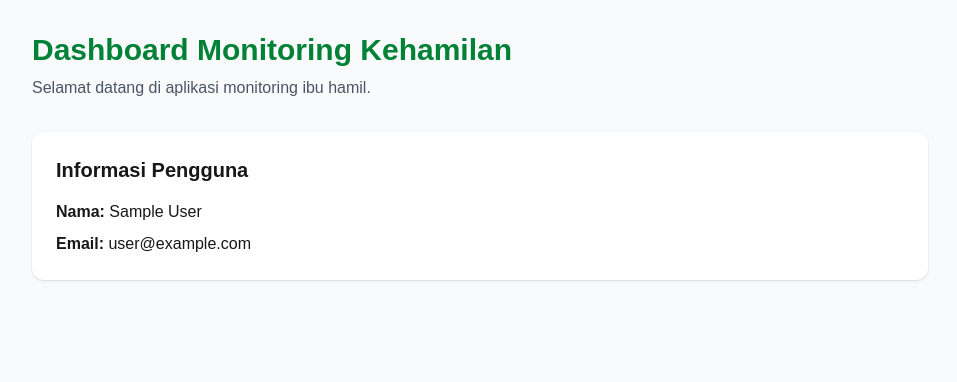
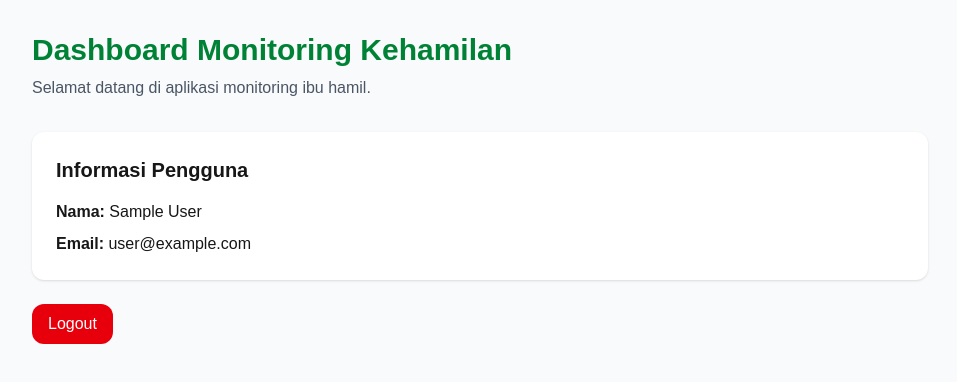
Before and after one commit to indrapendent/posyandu-monitoring-kehamilan, a Next.js app: page /dashboard in a window 1280 px wide. Shown: the top 382 px of the page, without its empty margins (160-1117 px from the left). Built offline with nearby package versions, Linux system fonts and the light colour scheme; no server answers; sample sign-in values are in the browser's storage.

Commit message:
complete authentication flow

```diff
--- a/app/dashboard/page.tsx
+++ b/app/dashboard/page.tsx
@@ -1,7 +1,7 @@
 import { getServerSession } from "next-auth";
 import { redirect } from "next/navigation";
 import { authOptions } from "@/lib/auth";
-
+import LogoutButton from "@/components/LogoutButton";
 export default async function DashboardPage() {
   const session = await getServerSession(authOptions);
 
@@ -35,6 +35,9 @@ export default async function DashboardPage() {
             </p>
           </div>
         </div>
+        <div className="mt-6">
+  <LogoutButton />
+</div>
       </div>
     </main>
   );
--- a/app/login/page.tsx
+++ b/app/login/page.tsx
@@ -11,11 +11,16 @@ export default function LoginPage() {
         </h1>
 
         <button
-          onClick={() => signIn("google", { callbackUrl: "/dashboard" })}
-          className="rounded-xl bg-green-600 px-6 py-3 text-white hover:bg-green-700"
-        >
-          Login dengan Google
-        </button>
+  onClick={() =>
+    signIn("google", {
+      callbackUrl: "/dashboard",
+      prompt: "select_account",
+    })
+  }
+  className="rounded-xl bg-green-600 px-6 py-3 text-white hover:bg-green-700"
+>
+  Login dengan Google
+</button>
       </div>
     </main>
   );
--- /dev/null
+++ b/components/LogoutButton.tsx
@@ -0,0 +1,18 @@
+"use client";
+
+import { signOut } from "next-auth/react";
+
+export default function LogoutButton() {
+  return (
+    <button
+      onClick={() =>
+        signOut({
+          callbackUrl: "/login",
+        })
+      }
+      className="rounded-xl bg-red-600 px-4 py-2 text-white hover:bg-red-700"
+    >
+      Logout
+    </button>
+  );
+}
--- a/lib/auth.ts
+++ b/lib/auth.ts
@@ -6,6 +6,11 @@ export const authOptions: AuthOptions = {
     GoogleProvider({
       clientId: process.env.GOOGLE_CLIENT_ID || "",
       clientSecret: process.env.GOOGLE_CLIENT_SECRET || "",
+      authorization: {
+        params: {
+          prompt: "select_account",
+        },
+      },
     }),
   ],
   secret: process.env.AUTH_SECRET,
```
